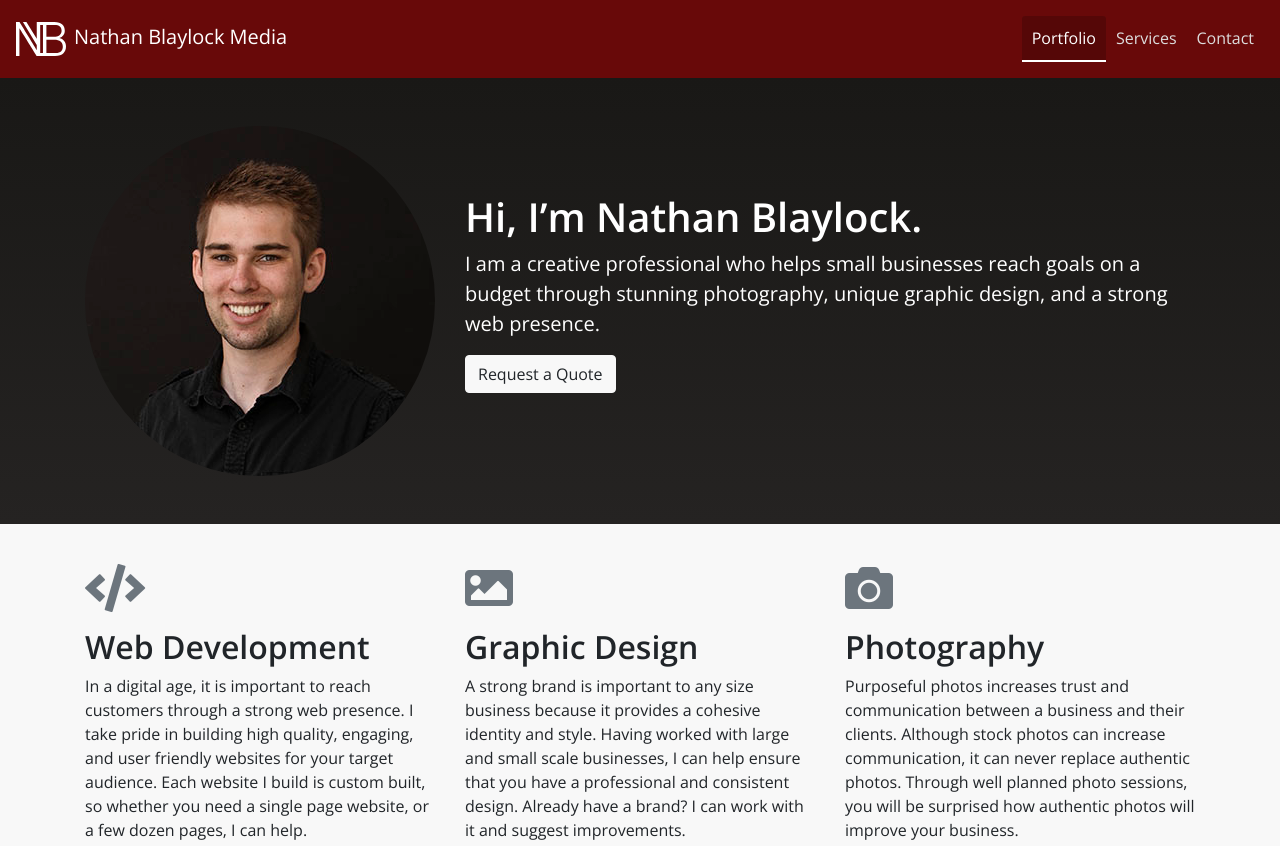
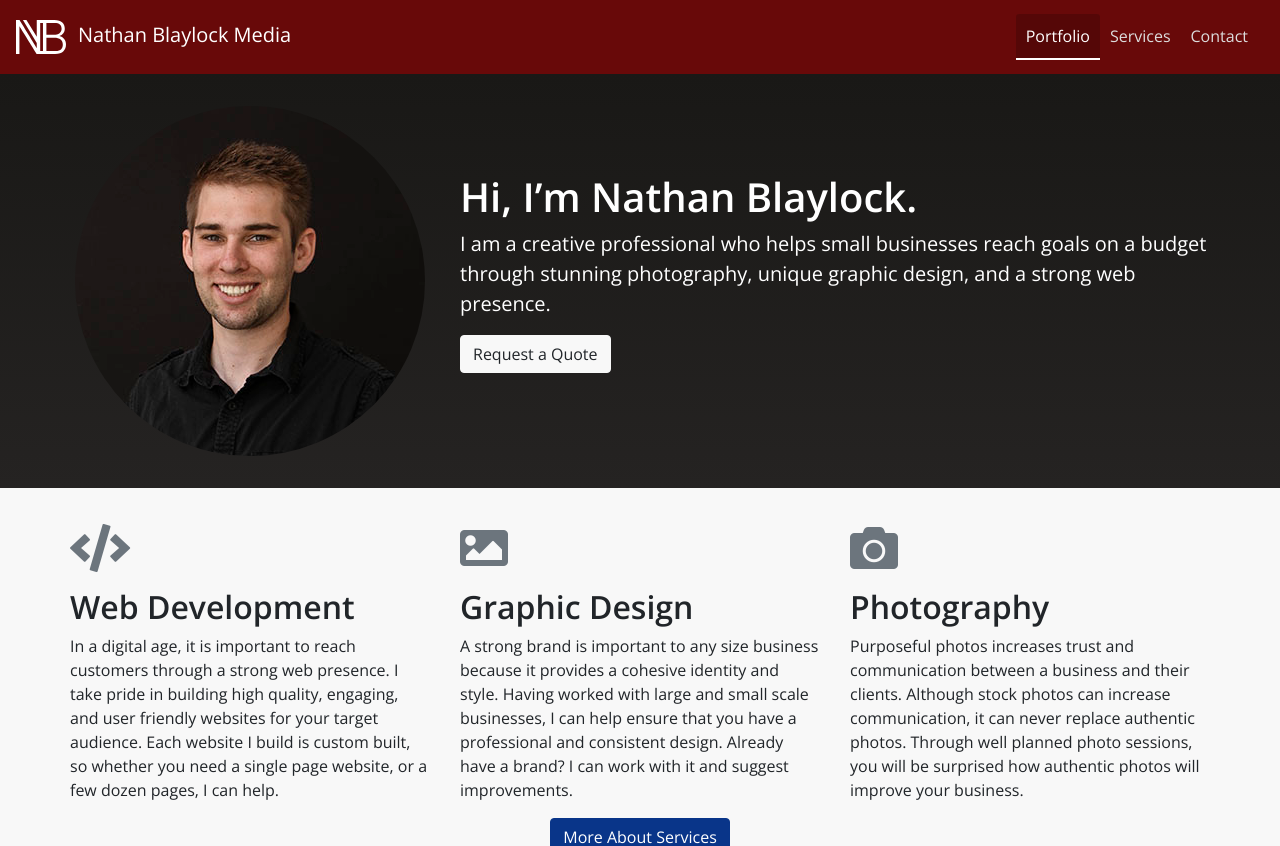
Before and after one commit to ngblaylock/nathanblaylock.com, a Nuxt app: page / in a window 1280 px wide. Shown: the top 846 px of the page. Built offline with nearby package versions, Linux system fonts and the light colour scheme.

Commit message:
Update to Nuxt 2.13

```diff
--- a/assets/style/_custom-vars.scss
+++ b/assets/style/_custom-vars.scss
@@ -2,3 +2,27 @@ $danger: #680909;
 $secondary: #6c757d;
 $light: #f8f8f8;
 $primary: #093589;
+
+// Use this Sass variable to stop the container from jumping around
+$container-max-widths: (
+  sm: 1170px,
+  md: 1170px,
+  lg: 1170px,
+  xl: 1170px
+);
+
+// Change the default spacers to give a broader range and more accurate spacing options.
+$spacer: 1rem;
+$spacers: ();
+$spacers: map-merge(
+  (
+    0: 0,                // 0px
+    1: ($spacer * .375), // 6px
+    2: ($spacer * .75),  // 12px
+    3: ($spacer * 1),    // 16px
+    4: ($spacer * 1.25), // 20px
+    5: ($spacer * 2),    // 32px
+    6: ($spacer * 4)     // 64px
+  ),
+  $spacers
+);
--- a/components/Nav.vue
+++ b/components/Nav.vue
@@ -1,5 +1,5 @@
 <template>
-  <nav>
+  <div>
   <b-navbar toggleable="lg" type="dark" variant="danger">
     <nuxt-link class="navbar-brand" to="/">
       <img
@@ -13,7 +13,7 @@
     <b-navbar-toggle target="nav-collapse"></b-navbar-toggle>
 
     <b-collapse id="nav-collapse" is-nav>
-      <ul class="navbar-nav ml-auto text-center py-4 py-lg-2">
+      <ul class="navbar-nav ml-auto text-center p-1">
         <li class="nav-item">
           <nuxt-link class="nav-link" to="/">Portfolio</nuxt-link>
         </li>
@@ -26,7 +26,7 @@
       </ul>
     </b-collapse>
   </b-navbar>
-</nav>
+</div>
 </template>
 
 <script>
@@ -59,24 +59,4 @@ export default {};
     }
   }
 }
-// $border: 3px;
-// $active-color: rgba(0, 0, 0, 0.25);
-
-// .collapse {
-//   .nuxt-link-exact-active {
-//     border-bottom: $border solid $active-color;
-//     background-color: $active-color;
-//     border-radius: 4px;
-//     color: white !important;
-//   }
-//   > ul > li.nav-item > .nav-link {
-//     color: white;
-//     margin: 0 5px;
-//     padding: 5px 15px;
-//   }
-//   > ul > li.nav-item > .nav-link:hover:not(.nuxt-link-exact-active) {
-//     border-bottom: $border solid $active-color;
-//     color: white;
-//   }
-// }
 </style>
--- a/layouts/default.vue
+++ b/layouts/default.vue
@@ -9,14 +9,8 @@
 </template>
 
 <script>
-import Nav from "~/components/Nav.vue";
-import Footer from "~/components/Footer";
 
 export default {
-  components: {
-    Nav,
-    Footer
-  }
 };
 </script>
 
--- /dev/null
+++ b/layouts/error.vue
@@ -0,0 +1,16 @@
+<template>
+  <div class="mt-5">
+    <div class="text-center">
+      <h1 v-if="error.statusCode === 404">Page not found</h1>
+      <h1 v-else>An error occurred</h1>
+      <nuxt-link to="/">Back to Home</nuxt-link>
+    </div>
+  </div>
+</template>
+
+<script>
+export default {
+  props: ['error'],
+  layout: 'blog' // you can set a custom layout for the error page
+}
+</script>
--- a/nuxt.config.js
+++ b/nuxt.config.js
@@ -1,8 +1,5 @@
 export default {
   mode: 'universal',
-  /*
-   ** Headers of the page
-   */
   head: {
     title: process.env.npm_package_name || '',
     meta: [{
@@ -88,27 +85,11 @@ export default {
       }
     ]
   },
-  /*
-   ** Customize the progress-bar color
-   */
   loading: {
     color: '#fff'
   },
-  /*
-   ** Global CSS
-   */
-
-  /*
-   ** Plugins to load before mounting the App
-   */
   plugins: [],
-  /*
-   ** Nuxt.js dev-modules
-   */
   buildModules: [],
-  /*
-   ** Nuxt.js modules
-   */
   css: [
     '@/assets/style/custom.scss'
   ],
@@ -118,16 +99,14 @@ export default {
     '@nuxtjs/pwa',
   ],
   bootstrapVue: {
-    bootstrapCSS: false, // Or `css: false`
-    bootstrapVueCSS: false // Or `bvCSS: false`
+    bootstrapCSS: false,
+    bootstrapVueCSS: false
   },
-  /*
-   ** Build configuration
-   */
   build: {
-    /*
-     ** You can extend webpack config here
-     */
     extend(config, ctx) {}
+  },
+  components: true,
+  generate: {
+    fallback: true,
   }
 }
--- a/package.json
+++ b/package.json
@@ -9,7 +9,7 @@
     "build": "nuxt build",
     "start": "nuxt start",
     "generate": "nuxt generate",
-    "deploy": "push-dir --dir=dist --branch=master --cleanup"
+    "static": "nuxt build --target static && nuxt export"
   },
   "dependencies": {
     "nuxt": "^2.0.0",
```
Also changed, not shown: 1 other file (tests, documents, lock files or other folders).
